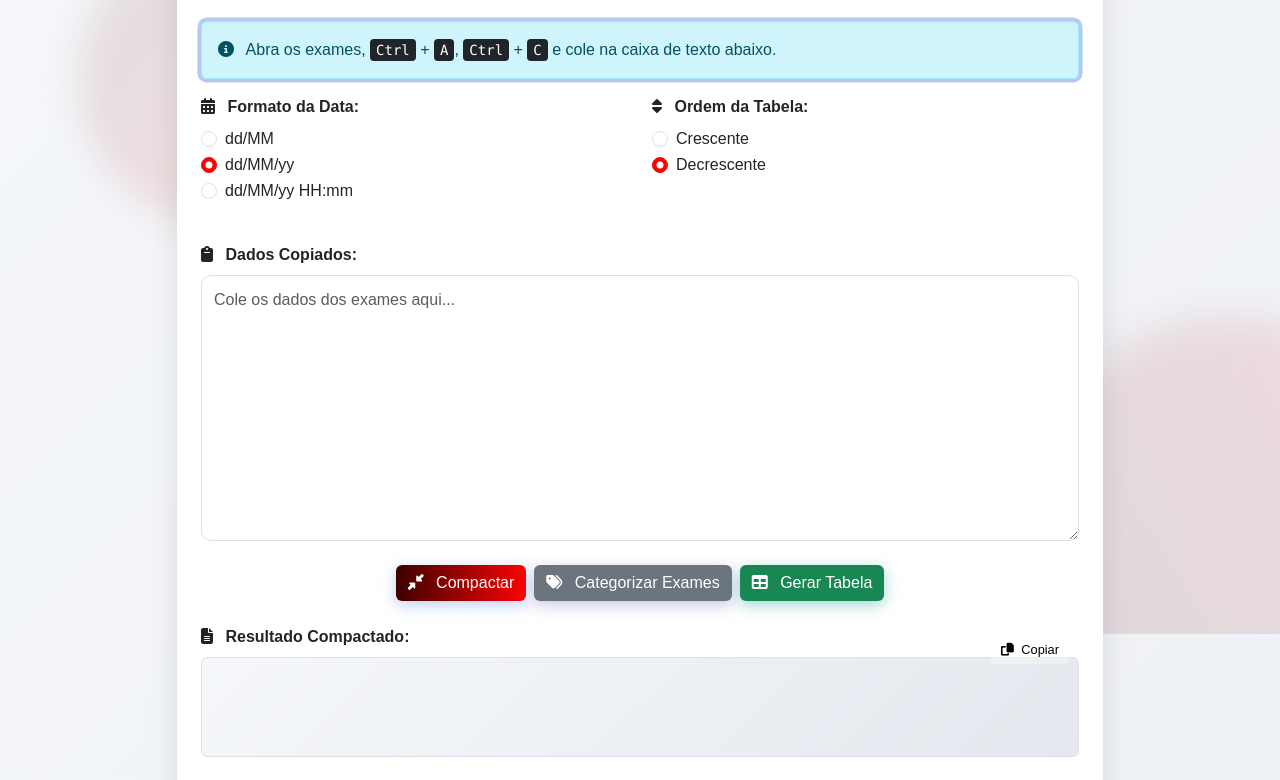
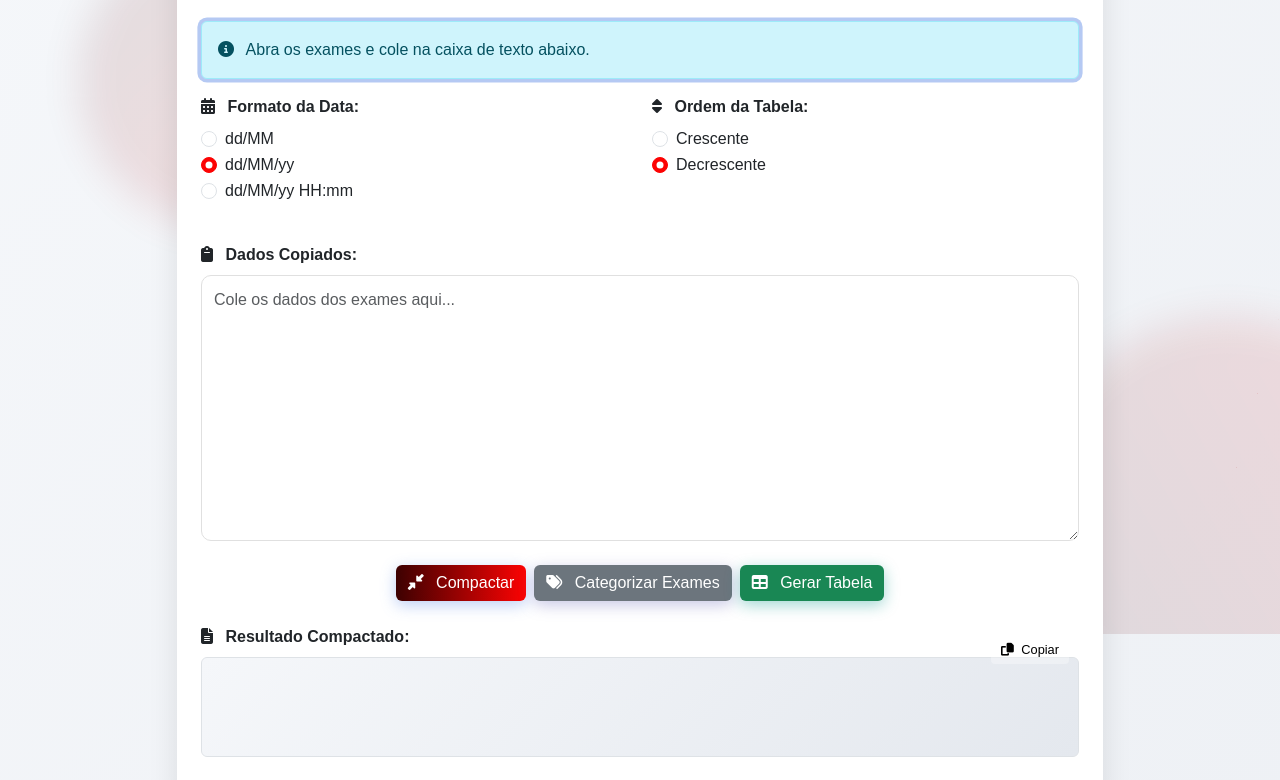
Before and after one commit to Daniela-Palmieres/III2025iIIiIIiIlllIllIlIIlll4565264, a plain HTML site: page index.html in a window 1280 px wide. Shown: the part 166-946 px from the top of the page. Drawn offline with nearby package versions, Linux system fonts and the light colour scheme.

Commit message:
Update index.html

```diff
--- a/index.html
+++ b/index.html
@@ -565,7 +565,7 @@
                     <div class="card-body p-4">
                         <div class="alert alert-info animate-pulse">
                             <i class="fas fa-info-circle me-2"></i>
-                            Abra os exames, <kbd>Ctrl</kbd> + <kbd>A</kbd>, <kbd>Ctrl</kbd> + <kbd>C</kbd> e cole na caixa de texto abaixo.
+                            Abra os exames e cole na caixa de texto abaixo.
                         </div>
 
                         <div class="row mb-4">
```
